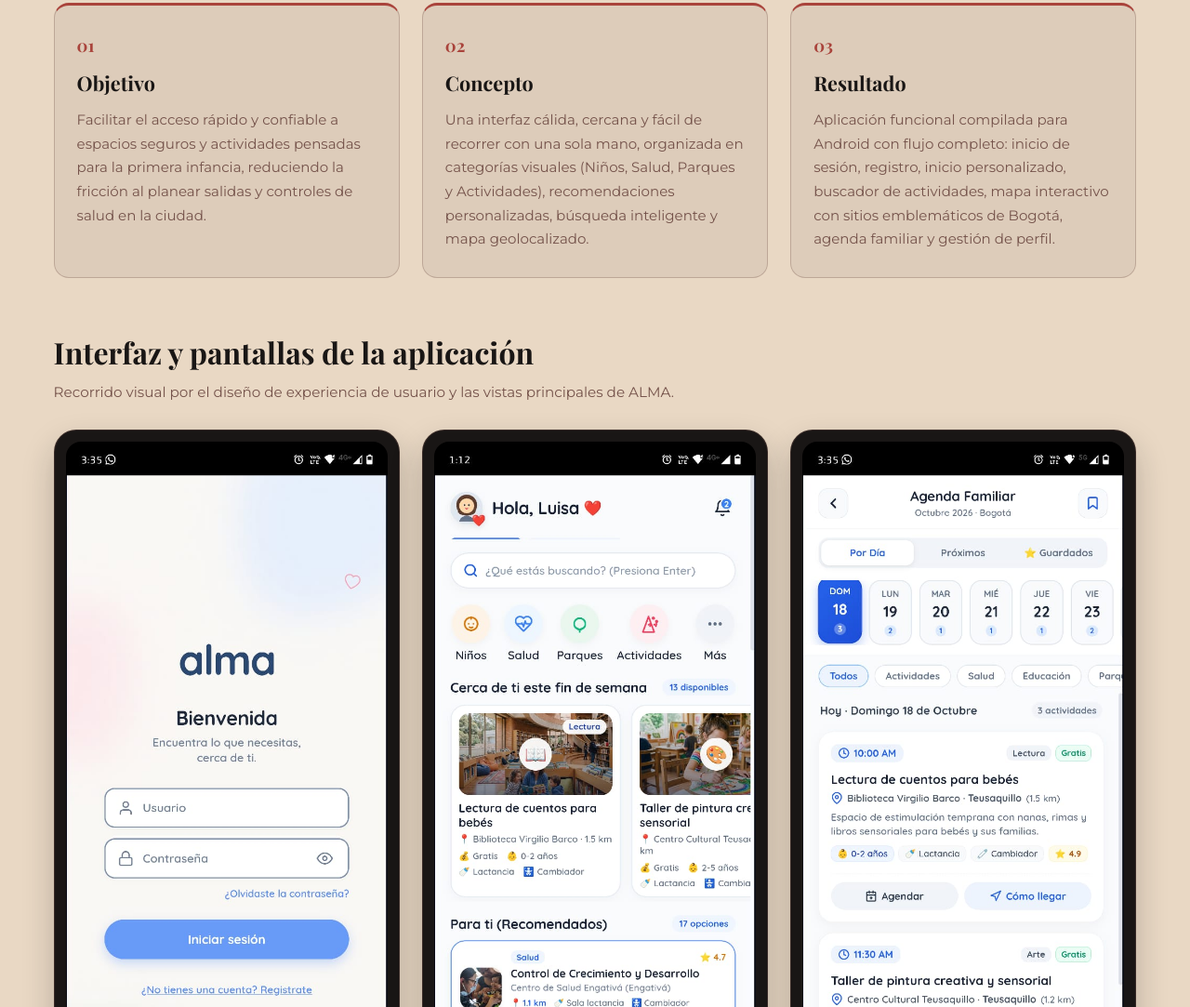
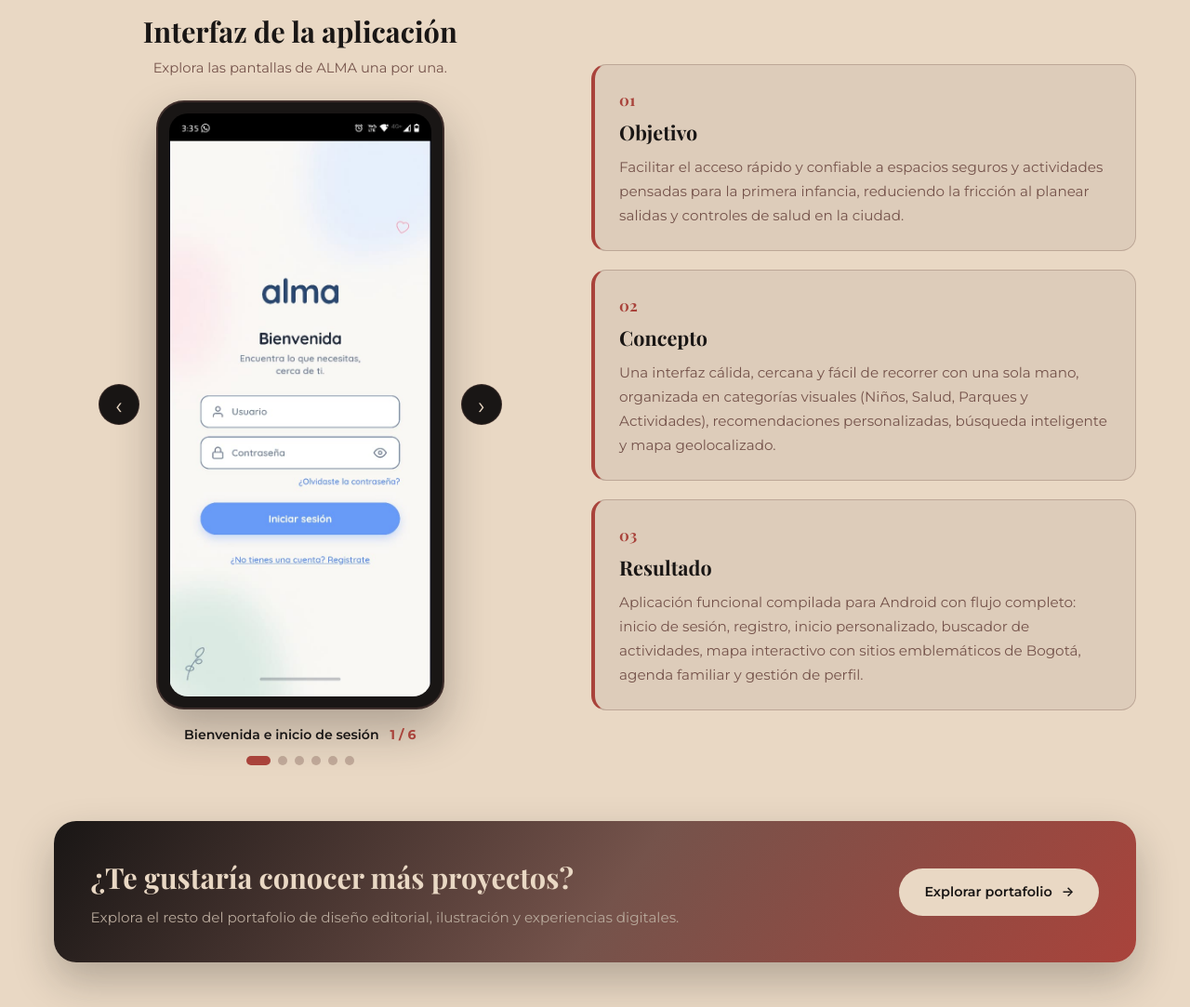
Before and after one commit to acos71537-stack/portafolio-luisa, a plain HTML site: page alma.html in a window 1280 px wide. Shown: the part 966-2049 px from the top of the page at 93% size. Drawn offline with nearby package versions, Linux system fonts and the light colour scheme; a web font is replaced by a local one.

Commit message:
Galería 1 en 1 en ALMA junto a Objetivo, Concepto y Resultado

```diff
--- a/alma.html
+++ b/alma.html
@@ -83,8 +83,59 @@
           </div>
         </div>
 
-        <!-- Objetivo / Concepto / Resultado -->
-        <div class="alma-pillars fade-up">
+        <!-- Galería 1 en 1 a la izquierda + Objetivo / Concepto / Resultado a la derecha -->
+        <div class="alma-showcase fade-up">
+          <!-- Columna izquierda: Galería interactiva 1 en 1 -->
+          <div class="alma-gallery-col">
+            <div class="alma-section__head">
+              <h2>Interfaz de la aplicación</h2>
+              <p>Explora las pantallas de ALMA una por una.</p>
+            </div>
+
+            <div class="alma-carousel" id="alma-carousel" aria-label="Galería de pantallas de ALMA">
+              <button type="button" class="alma-carousel__btn alma-carousel__btn--prev" aria-label="Pantalla anterior">‹</button>
+
+              <div class="alma-carousel__stage">
+                <figure class="alma-slide is-active" data-caption="Bienvenida e inicio de sesión">
+                  <img src="assets/img/alma/alma-2.jpeg" alt="ALMA — Pantalla de bienvenida e inicio de sesión">
+                </figure>
+                <figure class="alma-slide" data-caption="Inicio con actividades recomendadas">
+                  <img src="assets/img/alma/alma-1.jpeg" alt="ALMA — Inicio con actividades recomendadas">
+                </figure>
+                <figure class="alma-slide" data-caption="Exploración y detalle de espacios">
+                  <img src="assets/img/alma/alma-3.jpeg" alt="ALMA — Exploración y detalle de espacios">
+                </figure>
+                <figure class="alma-slide" data-caption="Mapa interactivo y lugares cercanos">
+                  <img src="assets/img/alma/alma-4.jpeg" alt="ALMA — Mapa interactivo y lugares cercanos">
+                </figure>
+                <figure class="alma-slide" data-caption="Agenda familiar y organización">
+                  <img src="assets/img/alma/alma-5.jpeg" alt="ALMA — Agenda familiar y organización">
+                </figure>
+                <figure class="alma-slide" data-caption="Perfil y personalización">
+                  <img src="assets/img/alma/alma-6.jpeg" alt="ALMA — Perfil y personalización">
+                </figure>
+              </div>
+
+              <button type="button" class="alma-carousel__btn alma-carousel__btn--next" aria-label="Pantalla siguiente">›</button>
+            </div>
+
+            <div class="alma-carousel__footer">
+              <span class="alma-carousel__caption" id="alma-caption">Bienvenida e inicio de sesión</span>
+              <span class="alma-carousel__counter" id="alma-counter">1 / 6</span>
+            </div>
+
+            <div class="alma-carousel__dots" role="tablist" aria-label="Seleccionar pantalla">
+              <button type="button" class="alma-dot is-active" data-index="0" aria-label="Ir a pantalla 1"></button>
+              <button type="button" class="alma-dot" data-index="1" aria-label="Ir a pantalla 2"></button>
+              <button type="button" class="alma-dot" data-index="2" aria-label="Ir a pantalla 3"></button>
+              <button type="button" class="alma-dot" data-index="3" aria-label="Ir a pantalla 4"></button>
+              <button type="button" class="alma-dot" data-index="4" aria-label="Ir a pantalla 5"></button>
+              <button type="button" class="alma-dot" data-index="5" aria-label="Ir a pantalla 6"></button>
+            </div>
+          </div>
+
+          <!-- Columna derecha: Objetivo / Concepto / Resultado -->
+          <div class="alma-pillars">
             <article class="alma-pillar">
               <span class="alma-pillar__num" aria-hidden="true">01</span>
               <h3>Objetivo</h3>
@@ -114,34 +165,6 @@
                 emblemáticos de Bogotá, agenda familiar y gestión de perfil.
               </p>
             </article>
-        </div>
-
-        <!-- Galería de pantallas de la app -->
-        <div class="alma-section fade-up">
-          <div class="alma-section__head">
-            <h2>Interfaz y pantallas de la aplicación</h2>
-            <p>Recorrido visual por el diseño de experiencia de usuario y las vistas principales de ALMA.</p>
-          </div>
-
-          <div class="alma-screens-grid">
-            <figure class="alma-screen">
-              <img src="assets/img/alma/alma-2.jpeg" alt="ALMA — Pantalla de bienvenida e inicio de sesión" loading="lazy">
-            </figure>
-            <figure class="alma-screen">
-              <img src="assets/img/alma/alma-1.jpeg" alt="ALMA — Inicio con actividades recomendadas" loading="lazy">
-            </figure>
-            <figure class="alma-screen">
-              <img src="assets/img/alma/alma-3.jpeg" alt="ALMA — Vista de funcionalidades 3" loading="lazy">
-            </figure>
-            <figure class="alma-screen">
-              <img src="assets/img/alma/alma-4.jpeg" alt="ALMA — Vista de funcionalidades 4" loading="lazy">
-            </figure>
-            <figure class="alma-screen">
-              <img src="assets/img/alma/alma-5.jpeg" alt="ALMA — Vista de funcionalidades 5" loading="lazy">
-            </figure>
-            <figure class="alma-screen">
-              <img src="assets/img/alma/alma-6.jpeg" alt="ALMA — Vista de funcionalidades 6" loading="lazy">
-            </figure>
           </div>
         </div>
 
--- a/css/alma.css
+++ b/css/alma.css
@@ -162,90 +162,185 @@
   font-weight: 600;
 }
 
-/* Pilares (Objetivo, Concepto, Resultado) */
+/* Showcase 2 columnas: Galería 1 en 1 a la izquierda + Pilares a la derecha */
+.alma-showcase {
+  display: grid;
+  grid-template-columns: 0.95fr 1.05fr;
+  align-items: center;
+  gap: 48px;
+  padding: 46px 0 60px;
+}
+
+.alma-gallery-col {
+  display: flex;
+  flex-direction: column;
+  align-items: center;
+}
+
+.alma-section__head {
+  text-align: center;
+  margin-bottom: 22px;
+}
+
+.alma-section__head h2 {
+  font-family: var(--font-display);
+  font-size: clamp(1.55rem, 2.4vw, 2rem);
+  color: #191615;
+  margin-bottom: 4px;
+}
+
+.alma-section__head p {
+  font-size: 0.92rem;
+  color: #75534B;
+}
+
+/* Carrusel 1 en 1 */
+.alma-carousel {
+  width: 100%;
+  display: flex;
+  align-items: center;
+  justify-content: center;
+  gap: 18px;
+}
+
+.alma-carousel__stage {
+  width: 100%;
+  max-width: 310px;
+  background: #191615;
+  border-radius: 30px;
+  padding: 12px;
+  border: 2px solid rgba(117, 83, 75, 0.4);
+  box-shadow: 0 22px 48px rgba(25, 22, 21, 0.28);
+}
+
+.alma-slide {
+  display: none;
+  animation: almaFade 0.32s ease;
+}
+
+.alma-slide.is-active {
+  display: block;
+}
+
+.alma-slide img {
+  width: 100%;
+  height: auto;
+  border-radius: 20px;
+  display: block;
+}
+
+@keyframes almaFade {
+  from {
+    opacity: 0;
+    transform: scale(0.98);
+  }
+  to {
+    opacity: 1;
+    transform: scale(1);
+  }
+}
+
+.alma-carousel__btn {
+  width: 44px;
+  height: 44px;
+  border-radius: 50%;
+  border: 1.5px solid rgba(117, 83, 75, 0.35);
+  background: #191615;
+  color: #E9D8C4;
+  font-size: 1.6rem;
+  line-height: 1;
+  cursor: pointer;
+  display: inline-flex;
+  align-items: center;
+  justify-content: center;
+  flex-shrink: 0;
+  transition: background var(--transition), transform var(--transition), border-color var(--transition);
+}
+
+.alma-carousel__btn:hover {
+  background: #A9433B;
+  border-color: #A9433B;
+  transform: scale(1.06);
+}
+
+.alma-carousel__footer {
+  margin-top: 16px;
+  display: flex;
+  align-items: center;
+  justify-content: center;
+  gap: 12px;
+  font-size: 0.88rem;
+}
+
+.alma-carousel__caption {
+  font-weight: 600;
+  color: #191615;
+}
+
+.alma-carousel__counter {
+  font-weight: 700;
+  color: #A9433B;
+}
+
+.alma-carousel__dots {
+  margin-top: 12px;
+  display: flex;
+  align-items: center;
+  justify-content: center;
+  gap: 8px;
+}
+
+.alma-dot {
+  width: 10px;
+  height: 10px;
+  border-radius: 50%;
+  border: none;
+  background: rgba(117, 83, 75, 0.35);
+  cursor: pointer;
+  transition: background var(--transition), transform var(--transition), width var(--transition);
+}
+
+.alma-dot.is-active {
+  width: 26px;
+  border-radius: var(--radius-pill);
+  background: #A9433B;
+}
+
+/* Columna derecha: Pilares apilados (Objetivo, Concepto, Resultado) */
 .alma-pillars {
-  display: grid;
-  grid-template-columns: repeat(3, 1fr);
-  gap: 24px;
-  padding: 40px 0 54px;
+  display: flex;
+  flex-direction: column;
+  gap: 20px;
 }
 
 .alma-pillar {
   background: rgba(184, 169, 155, 0.24);
   border: 1.5px solid rgba(117, 83, 75, 0.3);
-  border-top: 3px solid #A9433B;
+  border-left: 4px solid #A9433B;
   border-radius: var(--radius-md);
-  padding: 28px 24px;
+  padding: 24px 26px;
 }
 
 .alma-pillar__num {
   display: inline-block;
   font-family: var(--font-display);
-  font-size: 1.15rem;
+  font-size: 1.05rem;
   font-weight: 700;
   color: #A9433B;
-  margin-bottom: 8px;
+  margin-bottom: 4px;
 }
 
 .alma-pillar h3 {
   font-family: var(--font-display);
   font-size: 1.35rem;
   color: #191615;
-  margin-bottom: 10px;
+  margin-bottom: 8px;
 }
 
 .alma-pillar p {
-  font-size: 0.94rem;
+  font-size: 0.95rem;
   color: #75534B;
   line-height: 1.7;
-}
-
-/* Galería de pantallas móviles */
-.alma-section {
-  margin-bottom: 56px;
-}
-
-.alma-section__head {
-  margin-bottom: 28px;
-}
-
-.alma-section__head h2 {
-  font-family: var(--font-display);
-  font-size: clamp(1.6rem, 2.5vw, 2.05rem);
-  color: #191615;
-  margin-bottom: 6px;
-}
-
-.alma-section__head p {
-  font-size: 0.95rem;
-  color: #75534B;
-}
-
-.alma-screens-grid {
-  display: grid;
-  grid-template-columns: repeat(3, 1fr);
-  gap: 24px;
-}
-
-.alma-screen {
-  background: #191615;
-  border-radius: 24px;
-  padding: 12px;
-  box-shadow: 0 16px 34px rgba(25, 22, 21, 0.22);
-  border: 1px solid rgba(117, 83, 75, 0.35);
-  transition: transform var(--transition), box-shadow var(--transition);
-}
-
-.alma-screen:hover {
-  transform: translateY(-6px);
-  box-shadow: 0 22px 44px rgba(25, 22, 21, 0.3);
-}
-
-.alma-screen img {
-  width: 100%;
-  height: auto;
-  border-radius: 16px;
-  display: block;
 }
 
 /* Banner CTA final */
@@ -277,12 +372,8 @@
 @media (max-width: 960px) {
   .alma-hero__grid,
   .alma-overview,
-  .alma-pillars {
+  .alma-showcase {
     grid-template-columns: 1fr;
-  }
-
-  .alma-screens-grid {
-    grid-template-columns: repeat(2, 1fr);
   }
 
   .alma-cta__banner {
@@ -292,8 +383,14 @@
 }
 
 @media (max-width: 560px) {
-  .alma-screens-grid {
-    grid-template-columns: 1fr;
+  .alma-carousel {
+    gap: 10px;
+  }
+
+  .alma-carousel__btn {
+    width: 38px;
+    height: 38px;
+    font-size: 1.35rem;
   }
 
   .phone-mockup {
--- a/js/main.js
+++ b/js/main.js
@@ -14,6 +14,7 @@ document.addEventListener('DOMContentLoaded', () => {
   initPortfolioFilters();
   initContactForm();
   initVideoModal();
+  initAlmaCarousel();
 });
 
 /* 1. Menú móvil */
@@ -168,3 +169,38 @@ function initVideoModal() {
     }
   });
 }
+
+/* 7. Galería interactiva 1 en 1 en alma.html */
+function initAlmaCarousel() {
+  const carousel = document.getElementById('alma-carousel');
+  if (!carousel) return;
+
+  const slides = carousel.querySelectorAll('.alma-slide');
+  const prevBtn = carousel.querySelector('.alma-carousel__btn--prev');
+  const nextBtn = carousel.querySelector('.alma-carousel__btn--next');
+  const dots = document.querySelectorAll('.alma-dot');
+  const caption = document.getElementById('alma-caption');
+  const counter = document.getElementById('alma-counter');
+
+  let current = 0;
+
+  function showSlide(index) {
+    current = (index + slides.length) % slides.length;
+    slides.forEach((s, i) => s.classList.toggle('is-active', i === current));
+    dots.forEach((d, i) => d.classList.toggle('is-active', i === current));
+
+    if (caption) caption.textContent = slides[current].dataset.caption || '';
+    if (counter) counter.textContent = `${current + 1} / ${slides.length}`;
+  }
+
+  prevBtn?.addEventListener('click', () => showSlide(current - 1));
+  nextBtn?.addEventListener('click', () => showSlide(current + 1));
+  dots.forEach((dot) => {
+    dot.addEventListener('click', () => showSlide(Number(dot.dataset.index)));
+  });
+
+  document.addEventListener('keydown', (e) => {
+    if (e.key === 'ArrowLeft') showSlide(current - 1);
+    if (e.key === 'ArrowRight') showSlide(current + 1);
+  });
+}
```
Lines whose indentation alone changed are shown as unchanged.
